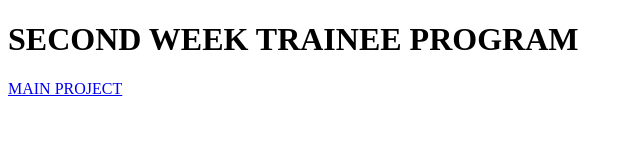
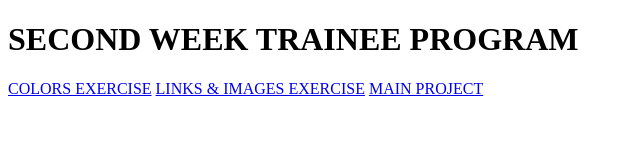
Before and after one commit to JulioB05/Brainnest-CSS, a plain HTML site: page index.html in a window 1280 px wide. Shown: the whole page, without its empty margins (0-640 px from the left). Drawn offline with Linux system fonts and the light colour scheme.

Commit message:
adding link of index

```diff
--- a/index.html
+++ b/index.html
@@ -1,16 +1,23 @@
 <!DOCTYPE html>
 <html lang="en">
+
 <head>
     <meta charset="UTF-8">
     <meta http-equiv="X-UA-Compatible" content="IE=edge">
     <meta name="viewport" content="width=device-width, initial-scale=1.0">
     <title>First page</title>
+    <link rel="stylesheet" href="./styles.css">
+
 </head>
+
 <body>
 
     <h1>SECOND WEEK TRAINEE PROGRAM</h1>
 
+    <a href="./Colors/colors.html">COLORS EXERCISE</a>
+    <a href="./LinksAndImages/linksAndImages.html">LINKS & IMAGES EXERCISE</a>
     <a href="./mainProject/mainProject.html">MAIN PROJECT</a>
 
 </body>
+
 </html>
```
Also changed, not shown: styles.css (added).
